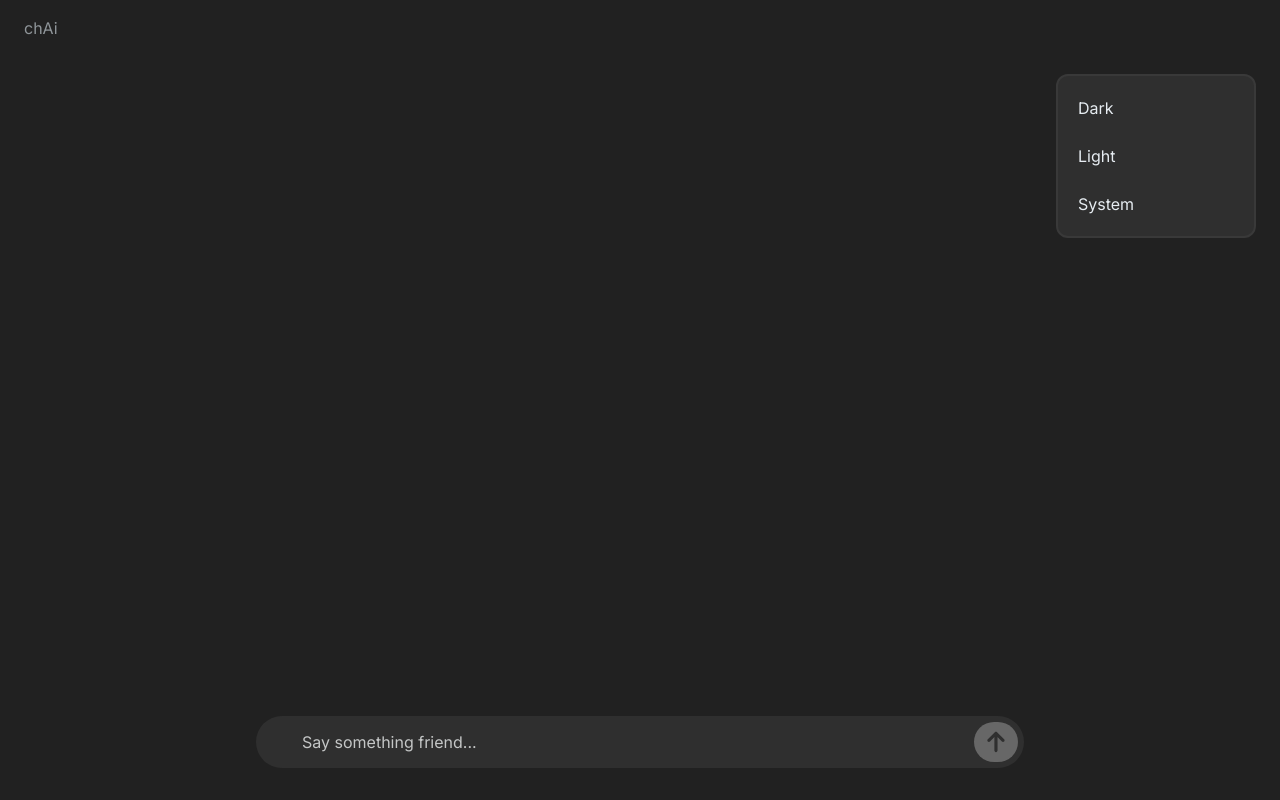
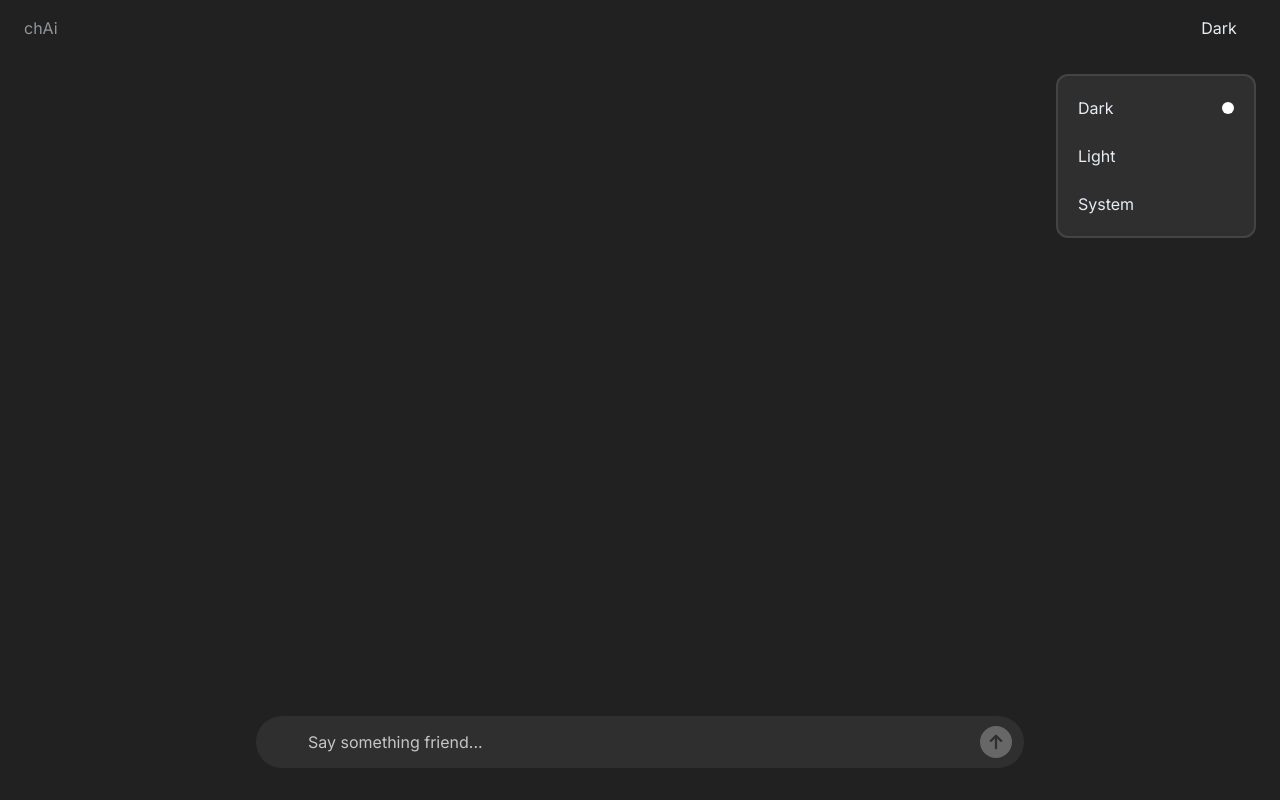
Before and after one commit to Dikhyant/comedy-gen, a Next.js app: page / in a window 1280 px wide. Built offline with nearby package versions, Linux system fonts and the light colour scheme.

Commit message:
Dark and light theme implementation WIP

```diff
--- a/src/_components/DropDownOption/DropDownOption.tsx
+++ b/src/_components/DropDownOption/DropDownOption.tsx
@@ -1,5 +1,7 @@
+"use client"
 import { cn } from "@/utils/misc";
 import { OptionButton } from "./OptionButton/OptionButton";
+import { useThemeContext } from "@/state/theme";
 
 type TDropDownOption = {
     className?: string;
@@ -14,20 +16,27 @@ export const DropDownOption:React.FC<TDropDownOption> = ({
     value,
     ...props
 }) => {
-
+    const {isDark} = useThemeContext();
     function onSelect(value: string) {
         if(props.onSelect instanceof Function && props.onSelect.length === 1) {
             props.onSelect(value);
         }
     }
     return (
-        <div className={cn("flex flex-col w-[200px] bg-thunder rounded-xl border-dark-grey border-2 p-2",className)} >
+        <div className={
+            cn(
+                "flex flex-col w-[200px]  rounded-xl  border-2 p-2",
+                isDark ? "border-white/10 bg-thunder" : "border-black/10 bg-white",
+                className)} >
             {
                 options.map(item => {
+                    const isSelected = item === value;
                     return (
                         <OptionButton
+                            key={item}
                             value={item}
                             className="w-full"
+                            isSelected={isSelected}
                             onClick={() => {onSelect(item)}}
                         />
                     )
--- a/src/_components/DropDownOption/OptionButton/OptionButton.tsx
+++ b/src/_components/DropDownOption/OptionButton/OptionButton.tsx
@@ -1,3 +1,5 @@
+"use client"
+import { useThemeContext } from "@/state/theme";
 import { cn } from "@/utils/misc";
 
 type TOptionButton = {
@@ -13,7 +15,7 @@ export const OptionButton:React.FC<TOptionButton> = ({
     isSelected = false,
     ...props
 }) => {
-
+    const {isDark} = useThemeContext();
     function onClick() {
         if(props.onClick instanceof Function) {
             props.onClick();
@@ -21,11 +23,15 @@ export const OptionButton:React.FC<TOptionButton> = ({
     }
     return (
         <button
-            className={cn("flex items-center justify-between hover:bg-charcoal-grey rounded-md p-3",className)}
+            className={
+                cn(
+                    "flex items-center justify-between  rounded-md p-3",
+                    isDark ? "hover:bg-charcoal-grey" : "hover:bg-snow-drift",
+                    className)}
             onClick={onClick}
         >
             <div>{value}</div>
-            {isSelected && <div></div>}
+            {isSelected && <div className={cn("w-3 h-3 rounded-full" , isDark ? "bg-white" : "bg-thunder")} ></div>}
         </button>
     )
 }
--- a/src/_components/Header/Header.tsx
+++ b/src/_components/Header/Header.tsx
@@ -1,14 +1,43 @@
-import { useState } from "react"
-import { Select } from "../Select/Select"
+import { useEffect, useState } from "react"
+// import { Select } from "../Select/Select"
+import { useThemeContext } from "@/state/theme"
+import dynamic from "next/dynamic"
+const Select = dynamic(() => import("@/_components/Select/Select"), {ssr: false})
 
 const options:string[] = ["Dark", "Light", "System"]
 
 export const Header:React.FC<any> = () => {
+    const {setIsDark} = useThemeContext();
     const [currentTheme, setCurrentTheme] = useState<string>("Dark");
+
+    useEffect(() => {
+        if(!window.matchMedia) return;
+        window.matchMedia('(prefers-color-scheme: dark)').addEventListener("change", (e) => {
+            if(e.matches) {
+                setIsDark(true);
+                return;
+            }
+
+            setIsDark(false);
+        })
+    }, []);
+
+    useEffect(() => {
+        if(currentTheme === "Dark" || currentTheme === "System" && window.matchMedia && window.matchMedia('(prefers-color-scheme: dark)').matches) {
+            setIsDark(true);
+            return;
+        }
+
+        setIsDark(false);
+    }, [currentTheme]);
+
+    function onThemeChange(theme: string) {
+        setCurrentTheme(theme);
+    }
     return (
         <header className="w-full h-14 flex items-center justify-between px-6" >
             <h1 className="text-mountain-mist" >chAi</h1>
-            <Select options={options} />
+            <Select options={options} onChange={onThemeChange} />
         </header>
     )
 }
--- a/src/_components/Icons/UpArrow.tsx
+++ b/src/_components/Icons/UpArrow.tsx
@@ -2,17 +2,19 @@ import * as React from "react";
 import { SVGProps } from "react";
 const UpArrow = (props: SVGProps<SVGSVGElement>) => (
   <svg
+    xmlns="http://www.w3.org/2000/svg"
+    width={32}
+    height={32}
+    fill="none"
     viewBox="0 0 32 32"
-    fill="none"
-    xmlns="http://www.w3.org/2000/svg"
     className="icon-2xl"
     {...props}
   >
     <path
+      fill="currentColor"
       fillRule="evenodd"
+      d="M15.192 8.906a1.143 1.143 0 0 1 1.616 0l5.143 5.143a1.143 1.143 0 0 1-1.616 1.616l-3.192-3.192v9.813a1.143 1.143 0 0 1-2.286 0v-9.813l-3.192 3.192a1.143 1.143 0 1 1-1.616-1.616z"
       clipRule="evenodd"
-      d="M15.1918 8.90615C15.6381 8.45983 16.3618 8.45983 16.8081 8.90615L21.9509 14.049C22.3972 14.4953 22.3972 15.2189 21.9509 15.6652C21.5046 16.1116 20.781 16.1116 20.3347 15.6652L17.1428 12.4734V22.2857C17.1428 22.9169 16.6311 23.4286 15.9999 23.4286C15.3688 23.4286 14.8571 22.9169 14.8571 22.2857V12.4734L11.6652 15.6652C11.2189 16.1116 10.4953 16.1116 10.049 15.6652C9.60265 15.2189 9.60265 14.4953 10.049 14.049L15.1918 8.90615Z"
-      fill="currentColor"
     />
   </svg>
 );
--- a/src/_components/PrimaryTextInput/PrimaryTextInput.tsx
+++ b/src/_components/PrimaryTextInput/PrimaryTextInput.tsx
@@ -40,19 +40,26 @@ export const PrimaryTextInput:React.FC<TPrimaryTextInput> = ({
 
     return (
         <form
-            className={cn("flex items-center justify-between rounded-full w-[100px] h-[52px] p-[6px] gap-x-2", isDark ? "bg-thunder" : "bg-white-smoke", className)}
+            className={cn("flex items-center justify-between rounded-full w-[100px] h-[52px] p-[6px] px-3 gap-x-2", isDark ? "bg-thunder" : "bg-white-smoke", className)}
             onSubmit={onSubmit}
         >
             <input
                 placeholder={placeholder ? placeholder : "Say something friend..."}
-                className={cn("bg-thunder w-full ml-[40px] block text-silver placeholder:text-silver")}
+                className={
+                    cn(
+                        "bg-transparent w-11/12 ml-[40px] block",
+                        isDark ? "text-silver placeholder:text-silver" : "text-woodsmoke placeholder:text-woodsmoke"
+                    )}
                 onChange={onChange}
             />
             <Button
-                className="h-full aspect-square flex items-center justify-center"
-
+                className={
+                    cn(
+                        "h-8 w-8 rounded-full bg-slate-700 flex items-center justify-center",
+                        isDark ? text.length === 0 ? "bg-ironside-grey text-thunder" : "bg-white text-black" : text.length === 0 ? "bg-iron text-white-smoke" : "bg-black text-white-smoke",
+                    )}
             >
-                <UpArrow color={COLORS.thunder} />
+                <UpArrow  />
             </Button>
         </form>
     )
--- a/src/_components/Select/Select.tsx
+++ b/src/_components/Select/Select.tsx
@@ -1,29 +1,44 @@
 "use client"
-import { useState } from "react";
+import { useEffect, useState } from "react";
 import { DropDownOption } from "../DropDownOption/DropDownOption";
+import { cn } from "@/utils/misc";
+import { useThemeContext } from "@/state/theme";
 
 type TSelect = {
     options: string[];
+    initialValue?: string;
+    onChange?: ((value: string) => void);
 }
 
-export const Select:React.FC<TSelect> = ({
+export default function Select({
+    initialValue,
     options,
     ...props
-}) => {
+}: TSelect){
+    const {isDark} = useThemeContext();
     const [isDropDownVisible, setIsDropDownVisible] = useState<boolean>(true);
-    const [value, setValue] = useState<string>("");
+    const [value, setValue] = useState<string>(initialValue ? initialValue : options[0] ? options[0] : "");
+
+    useEffect(() => {
+        if(props.onChange instanceof Function) {
+            props.onChange(value);
+        }
+    }, [value]);
 
     function onRootComponentClicked() {
         setIsDropDownVisible(prev => !prev);
     }
 
     function onSelect(value: string) {
-
+        setValue(value);
     }
 
     return (
         <button
-            className="w-[74px] h-9 hover:bg-charcoal-grey rounded-lg text-harp relative"
+            className={
+                cn(
+                    "w-[74px] h-9  rounded-lg relative",
+                    isDark ? "hover:bg-charcoal-grey text-harp" : "hover:bg-dawn-pink text-woodsmoke")}
             onClick={onRootComponentClicked}
         >
             {value}
--- a/src/utils/constants.ts
+++ b/src/utils/constants.ts
@@ -3,4 +3,13 @@ export const COLORS = {
     "thunder": "#2f2f2f",
     "white-smoke": "#f4f4f4",
     "ironside-grey": "#676767",
+    "silver": "#c4c6c6",
+    "harp": "#e7edf2",
+    "mountain-mist": "#8f9599",
+    "charcoal-grey": "#424242",
+    "dark-grey": "#393939",
+    "dawn-pink": "#ececec",
+    "woodsmoke": "#0d0d0d",
+    "snow-drift": "#f9f9f9",
+    "iron": "#d7d7d7",
 }
--- a/tailwind.config.ts
+++ b/tailwind.config.ts
@@ -24,6 +24,10 @@ const config: Config = {
         "mountain-mist": "#8f9599",
         "charcoal-grey": "#424242",
         "dark-grey": "#393939",
+        "dawn-pink": "#ececec",
+        "woodsmoke": "#0d0d0d",
+        "snow-drift": "#f9f9f9",
+        "iron": "#d7d7d7",
       }
     },
   },
```
